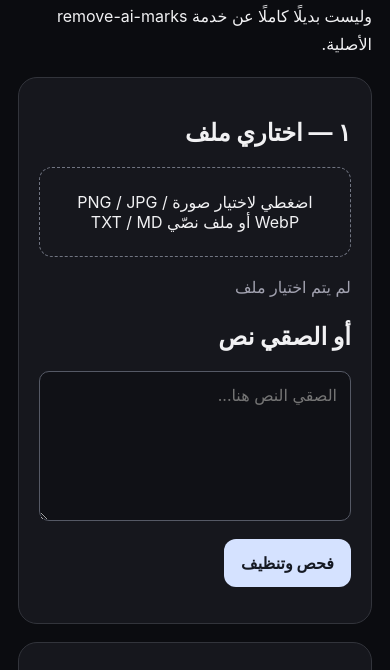
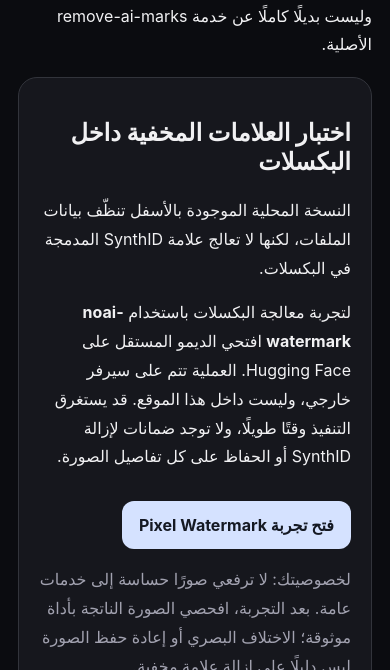
Before and after one commit to nurhannetarek13-design/ai-marks-remover, a plain HTML site: page index.html in a window 390 px wide. Shown: the part 174-844 px from the top of the page. Drawn offline with Linux system fonts and the light colour scheme.

Commit message:
Add transparent external pixel-watermark demo route for mobile users

```diff
--- a/index.html
+++ b/index.html
@@ -19,6 +19,13 @@
 <small>AI MARKS / LOCAL EDITION</small>
 <h1>تنظيف خصوصية الملفات</h1>
 <p>نسخة مجانية تعمل داخل متصفح الآيفون. <strong>لا يتم إرسال ملفك إلى أي سيرفر.</strong> تدعم الصور والنصوص فقط، وليست بديلًا كاملًا عن خدمة remove-ai-marks الأصلية.</p>
+<section class="panel">
+<h2>اختبار العلامات المخفية داخل البكسلات</h2>
+<p>النسخة المحلية الموجودة بالأسفل تنظّف بيانات الملفات، لكنها لا تعالج علامة SynthID المدمجة في البكسلات.</p>
+<p>لتجربة معالجة البكسلات باستخدام <strong>noai-watermark</strong> افتحي الديمو المستقل على Hugging Face. العملية تتم على سيرفر خارجي، وليست داخل هذا الموقع. قد يستغرق التنفيذ وقتًا طويلًا، ولا توجد ضمانات لإزالة SynthID أو الحفاظ على كل تفاصيل الصورة.</p>
+<a class="action" href="https://huggingface.co/spaces/mertizci/noai-watermark" target="_blank" rel="noopener noreferrer">فتح تجربة Pixel Watermark</a>
+<p class="muted">لخصوصيتك: لا ترفعي صورًا حساسة إلى خدمات عامة. بعد التجربة، افحصي الصورة الناتجة بأداة موثوقة؛ الاختلاف البصري أو إعادة حفظ الصورة ليس دليلًا على إزالة علامة مخفية.</p>
+</section>
 <section class="panel"><h2>١ — اختاري ملف</h2>
 <label class="drop" for="file">اضغطي لاختيار صورة PNG / JPG / WebP أو ملف نصّي TXT / MD</label>
 <input id="file" type="file" accept="image/png,image/jpeg,image/webp,.txt,.md,text/plain,text/markdown">
```
